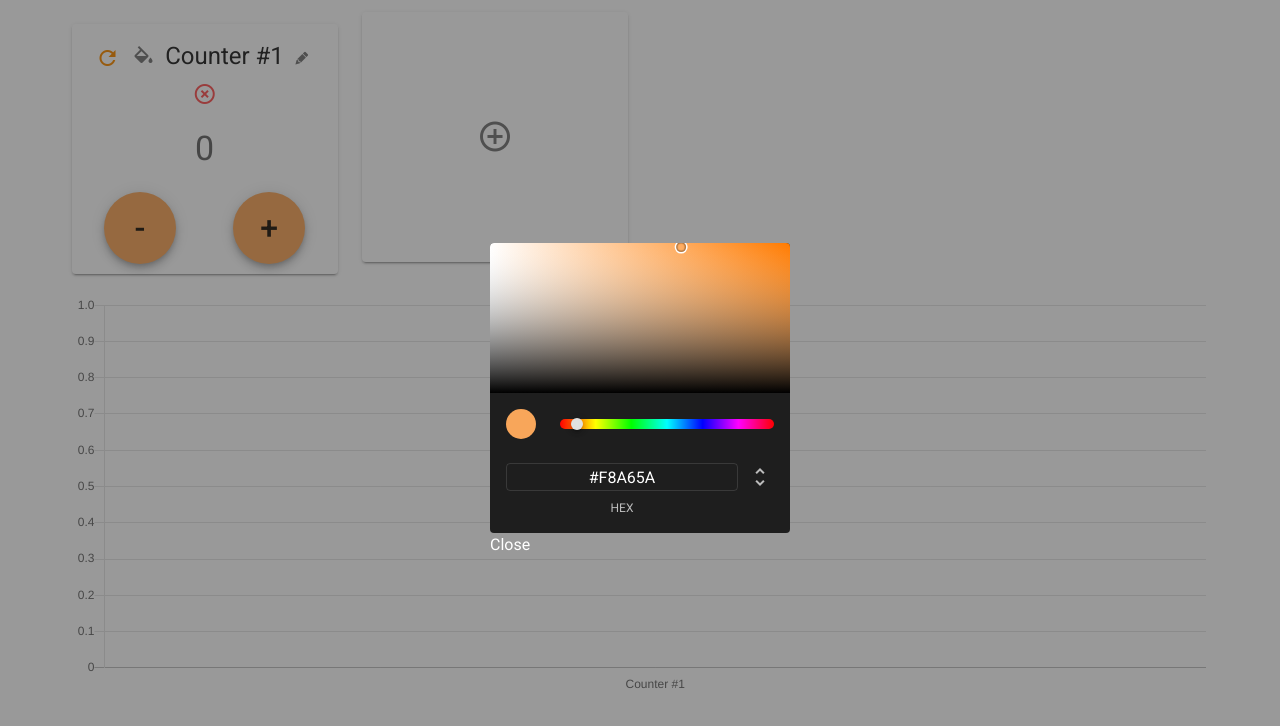
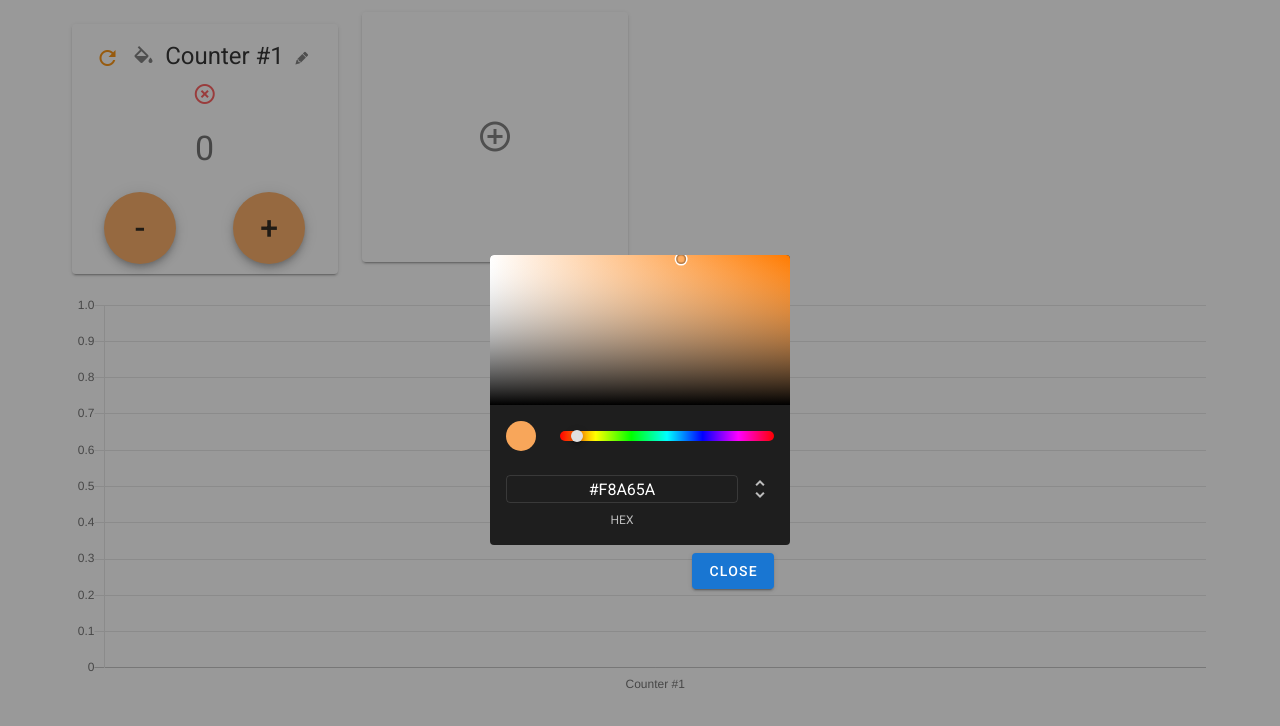
Before and after one commit to 4ndre4s/multicounter.io, a Nuxt app: page / in a window 1280 px wide. Both pictures are taken after a click on the button 143 px from the left and 58 px from the top of the page. Shown: the top 726 px of the page. Built offline with nearby package versions, Linux system fonts and the light colour scheme.

Commit message:
Overlay will close on button click only

```diff
--- a/components/CounterCard.vue
+++ b/components/CounterCard.vue
@@ -15,7 +15,8 @@
                         {{nameModel}}
                     </template>
                     <template v-else>
-                        <v-text-field clearable label="Name" @keyup.enter="nameGettingChanged = false" v-model="nameModel" style="max-width: 50%;"></v-text-field>
+                        <v-text-field clearable label="Name" @keyup.enter="nameGettingChanged = false"
+                                      v-model="nameModel" style="max-width: 50%;"></v-text-field>
                     </template>
                     <v-btn icon @click="nameGettingChanged = !nameGettingChanged">
                         <v-icon :small="!nameGettingChanged">
@@ -40,9 +41,9 @@
                 </v-btn>
             </v-card-actions>
         </v-card>
-        <v-overlay :value="overlayVisible" @click.native="overlayVisible = false">
-            <v-color-picker v-model="color" mode="hexa" ref="colorPicker" @click.stop></v-color-picker>
-            <button @click="overlayVisible = false">Close</button>
+        <v-overlay :value="overlayVisible">
+            <v-color-picker v-model="color" mode="hexa" ref="colorPicker" @click.self=""></v-color-picker>
+            <v-btn raised color="primary mt-2" @click="overlayVisible = false" :right="true" :absolute="true">Close</v-btn>
         </v-overlay>
     </div>
 </template>
@@ -82,7 +83,7 @@
                 this.$emit("color-changed", {color: this.color, id: this.identifier});
             },
             overlayVisible() {
-                if(!!this.overlayVisible) {
+                if (!!this.overlayVisible) {
                     this.$nextTick(() => {
                         this.$refs.colorPicker.$el.focus();
                     });
```
